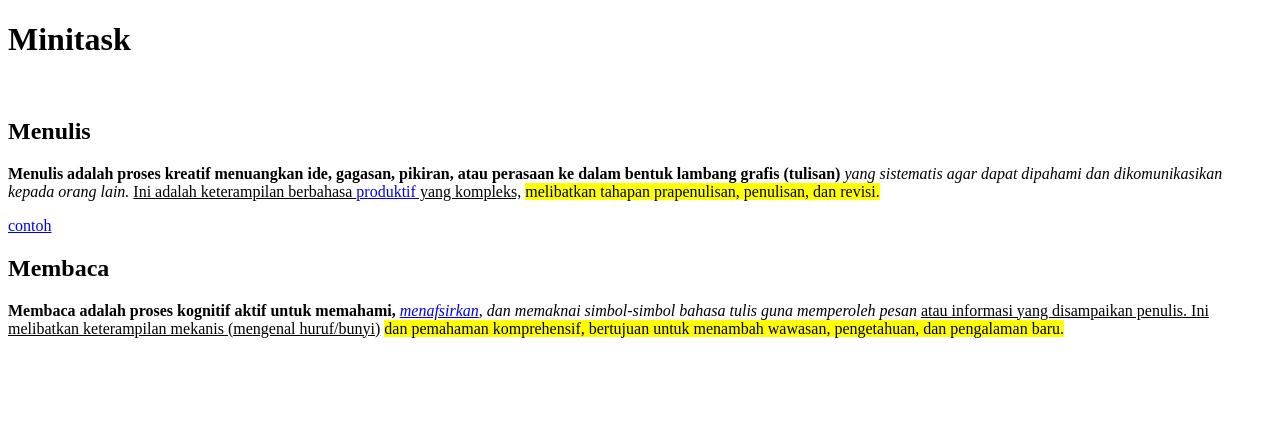
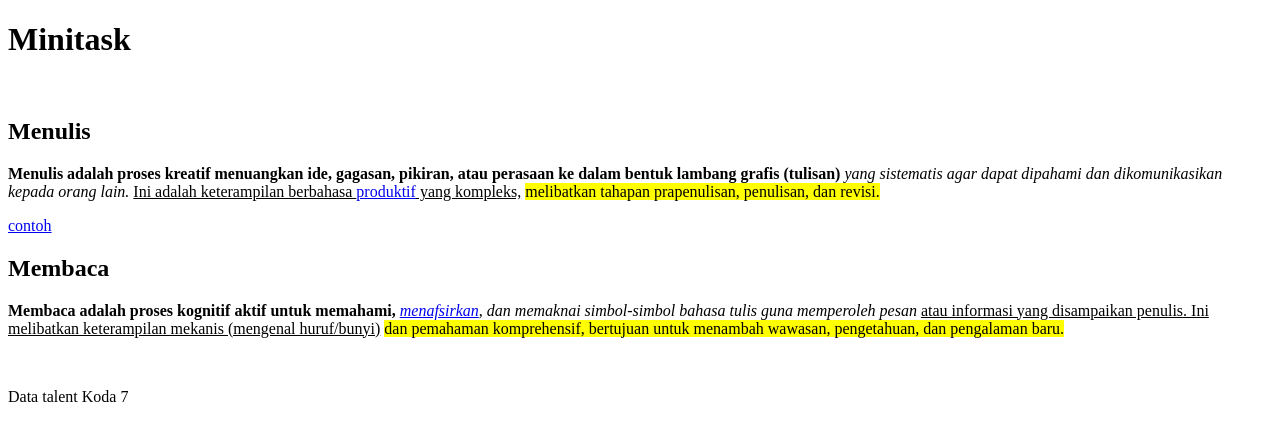
Before and after one commit to Ilhammursidi/koda-b7-web1, a plain HTML site: page index.html in a window 1280 px wide. Drawn offline with Linux system fonts and the light colour scheme.

Commit message:
feat: add hyperlink to tabel page

```diff
--- a/index.html
+++ b/index.html
@@ -17,5 +17,7 @@
     <br>
     <h2>Membaca</h2>
     <p><b>Membaca adalah proses kognitif aktif untuk memahami,</b> <i><a href="menafsirkan.html">menafsirkan</a>, dan memaknai simbol-simbol bahasa tulis guna memperoleh pesan</i> <u>atau informasi yang disampaikan penulis. Ini melibatkan keterampilan mekanis (mengenal huruf/bunyi)</u> <mark>dan pemahaman komprehensif, bertujuan untuk menambah wawasan, pengetahuan, dan pengalaman baru.</mark></p>
+    <br>
+    <p>Data talent Koda 7 <a href="tabel.html"></a></p>
 </body>
 </html>
```
